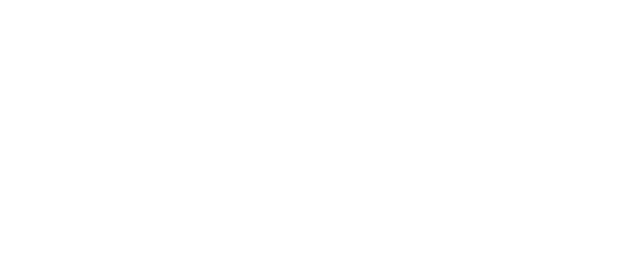
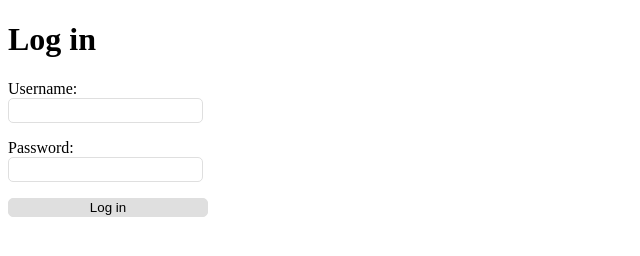
Before and after one commit to Kristiania-EDU/pgr6301_express_js, a website: page public/login.html in a window 1280 px wide. Shown: the whole page, without its empty margins (0-640 px from the left). Drawn offline with Linux system fonts and the light colour scheme.

Commit message:
Login, Registering, dotenv: environment

```diff
--- a/http-client.env.json
+++ b/http-client.env.json
@@ -1,5 +1,5 @@
 {
   "dev": {
-    "server": "localhost:3000"
+    "server": "localhost:4000"
   }
 }
--- a/package.json
+++ b/package.json
@@ -23,6 +23,7 @@
   "dependencies": {
     "body-parser": "^1.20.0",
     "cookie-parser": "^1.4.6",
+    "dotenv": "^16.0.2",
     "express": "^4.18.1"
   },
   "devDependencies": {
--- a/public/login.html
+++ b/public/login.html
@@ -3,8 +3,54 @@
 <head>
     <meta charset="UTF-8">
     <title>Login</title>
+    <head>
+        <style>
+            form {
+                display: flex;
+                flex-direction: column;
+                gap: 1em;
+                width: 200px;
+            }
+
+            form div {
+                width: 100%;
+            }
+
+            form label {
+                display: block;
+            }
+
+            form input {
+                padding: .25rem .5rem;
+                border-radius: 5px;
+                border: 1px solid #dfdfdf;
+            }
+
+            form button {
+                border-radius: 5px;
+                border: 1px solid #dfdfdf;
+                background: #dfdfdf;
+                width: 100%;
+            }
+        </style>
+    </head>
 </head>
+
 <body>
+    <h1>Log in</h1>
 
+    <form action="/login" method="POST">
+        <div>
+            <label>Username: </label>
+            <input type="text" name="username"/>
+        </div>
+        <div>
+            <label>Password: </label>
+            <input type="text" name="password"/>
+        </div>
+        <div>
+            <button type="submit">Log in</button>
+        </div>
+    </form>
 </body>
 </html>
```
Also changed, not shown: public/index.html (+2 -2 lines), public/register.html (+47 -0 lines), server.js (+26 -3 lines), 2 other files.
